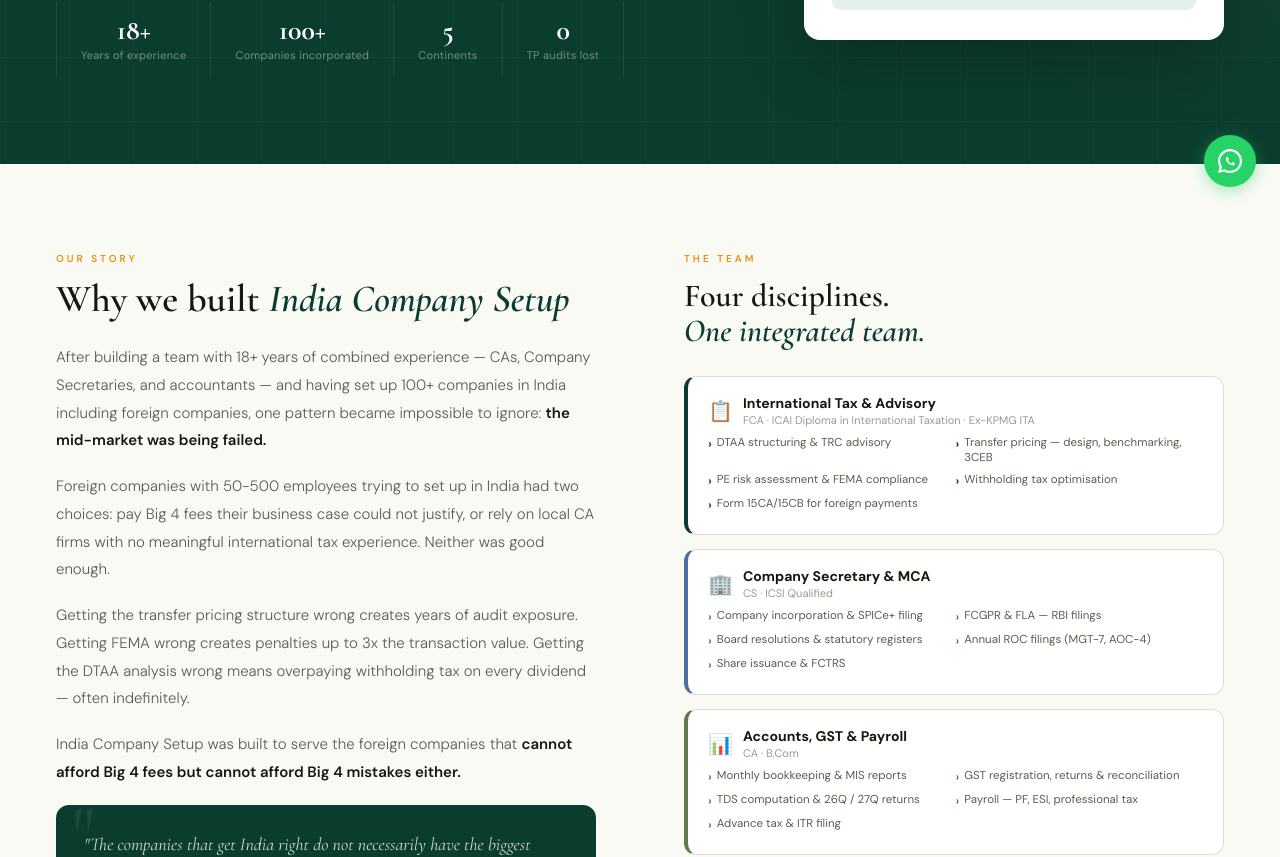
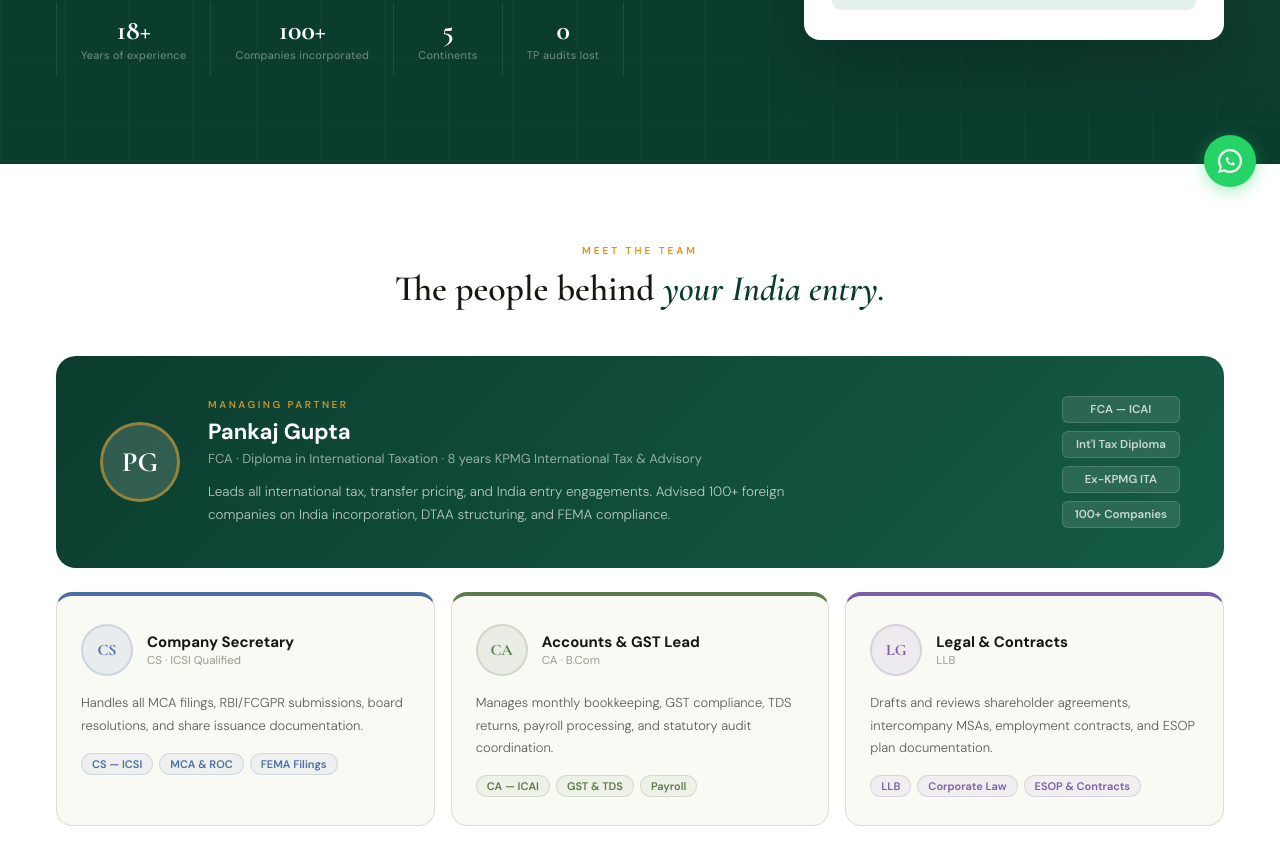
Before and after one commit to PGACA-CHD/ics-next, a Next.js app: page /about in a window 1280 px wide. Shown: the part 589-1446 px from the top of the page. Built offline with nearby package versions, Linux system fonts and the light colour scheme.

Commit message:
About page: add visual team member cards section — Pankaj Gupta featured card + CS/CA/Legal supporting cards with credentials, bios, tags

```diff
--- a/src/app/about/client.jsx
+++ b/src/app/about/client.jsx
@@ -74,6 +74,65 @@
                 </p>
               </div>
             </div>
+          </div>
+        </div>
+      </section>
+
+      {/* TEAM MEMBER CARDS */}
+      <section style={{ padding: '80px 56px 64px', background: '#fff' }}>
+        <div style={{ maxWidth: 1400, margin: '0 auto' }}>
+          <div style={{ textAlign: 'center', marginBottom: 48 }}>
+            <div style={{ fontSize: 10, letterSpacing: 3, textTransform: 'uppercase', color: '#E8900A', fontWeight: 600, marginBottom: 12 }}>Meet The Team</div>
+            <h2 className="font-display" style={{ fontSize: 'clamp(26px,2.8vw,40px)', fontWeight: 600, color: '#17170F', lineHeight: 1.1 }}>
+              The people behind <span style={{ fontStyle: 'italic', color: '#0B3D2E' }}>your India entry.</span>
+            </h2>
+          </div>
+
+          {/* Featured — Pankaj Gupta */}
+          <div style={{ background: 'linear-gradient(135deg,#0B3D2E 0%,#155C46 100%)', borderRadius: 20, padding: '40px 44px', marginBottom: 24, display: 'grid', gridTemplateColumns: '80px 1fr auto', gap: 28, alignItems: 'center' }}>
+            <div style={{ width: 80, height: 80, borderRadius: '50%', background: 'rgba(255,255,255,.15)', border: '3px solid rgba(245,168,40,.5)', display: 'flex', alignItems: 'center', justifyContent: 'center', flexShrink: 0 }}>
+              <span className="font-display" style={{ fontSize: 28, fontWeight: 700, color: '#fff' }}>PG</span>
+            </div>
+            <div>
+              <div style={{ fontSize: 10, letterSpacing: 2.5, textTransform: 'uppercase', color: 'rgba(245,168,40,.8)', fontWeight: 600, marginBottom: 6 }}>Managing Partner</div>
+              <div style={{ fontSize: 22, fontWeight: 700, color: '#fff', marginBottom: 4 }}>Pankaj Gupta</div>
+              <div style={{ fontSize: 13, color: 'rgba(255,255,255,.55)', marginBottom: 14 }}>FCA · Diploma in International Taxation · 8 years KPMG International Tax & Advisory</div>
+              <p style={{ fontSize: 13.5, color: 'rgba(255,255,255,.7)', lineHeight: 1.7, maxWidth: 640, fontWeight: 300 }}>
+                Leads all international tax, transfer pricing, and India entry engagements. Advised 100+ foreign companies on India incorporation, DTAA structuring, and FEMA compliance.
+              </p>
+            </div>
+            <div style={{ display: 'flex', flexDirection: 'column', gap: 8, flexShrink: 0 }}>
+              {['FCA — ICAI', "Int'l Tax Diploma", 'Ex-KPMG ITA', '100+ Companies'].map(tag => (
+                <div key={tag} style={{ background: 'rgba(255,255,255,.1)', border: '1px solid rgba(255,255,255,.15)', borderRadius: 6, padding: '5px 12px', fontSize: 11.5, fontWeight: 600, color: 'rgba(255,255,255,.75)', whiteSpace: 'nowrap', textAlign: 'center' }}>{tag}</div>
+              ))}
+            </div>
+          </div>
+
+          {/* Supporting team cards */}
+          <div style={{ display: 'grid', gridTemplateColumns: 'repeat(3,1fr)', gap: 16 }}>
+            {[
+              { initials: 'CS', role: 'Company Secretary', cred: 'CS · ICSI Qualified', bio: 'Handles all MCA filings, RBI/FCGPR submissions, board resolutions, and share issuance documentation.', tags: ['CS — ICSI', 'MCA & ROC', 'FEMA Filings'], accent: '#4A6FA5' },
+              { initials: 'CA', role: 'Accounts & GST Lead', cred: 'CA · B.Com', bio: 'Manages monthly bookkeeping, GST compliance, TDS returns, payroll processing, and statutory audit coordination.', tags: ['CA — ICAI', 'GST & TDS', 'Payroll'], accent: '#5C7A4A' },
+              { initials: 'LG', role: 'Legal & Contracts', cred: 'LLB', bio: 'Drafts and reviews shareholder agreements, intercompany MSAs, employment contracts, and ESOP plan documentation.', tags: ['LLB', 'Corporate Law', 'ESOP & Contracts'], accent: '#7B5EA7' },
+            ].map(m => (
+              <div key={m.role} style={{ background: '#FAFAF5', border: '1px solid #E0DDD4', borderRadius: 16, padding: '28px 24px', borderTop: `4px solid ${m.accent}` }}>
+                <div style={{ display: 'flex', alignItems: 'center', gap: 14, marginBottom: 16 }}>
+                  <div style={{ width: 52, height: 52, borderRadius: '50%', background: m.accent + '18', border: `2px solid ${m.accent}30`, display: 'flex', alignItems: 'center', justifyContent: 'center', flexShrink: 0 }}>
+                    <span className="font-display" style={{ fontSize: 16, fontWeight: 700, color: m.accent }}>{m.initials}</span>
+                  </div>
+                  <div>
+                    <div style={{ fontSize: 15, fontWeight: 700, color: '#17170F', lineHeight: 1.2 }}>{m.role}</div>
+                    <div style={{ fontSize: 11.5, color: '#9A9A8E', marginTop: 2 }}>{m.cred}</div>
+                  </div>
+                </div>
+                <p style={{ fontSize: 13, color: '#5C5C52', lineHeight: 1.72, fontWeight: 300, marginBottom: 16 }}>{m.bio}</p>
+                <div style={{ display: 'flex', flexWrap: 'wrap', gap: 6 }}>
+                  {m.tags.map(tag => (
+                    <span key={tag} style={{ background: m.accent + '12', border: `1px solid ${m.accent}30`, color: m.accent, borderRadius: 20, padding: '3px 10px', fontSize: 11, fontWeight: 600 }}>{tag}</span>
+                  ))}
+                </div>
+              </div>
+            ))}
           </div>
         </div>
       </section>
```
